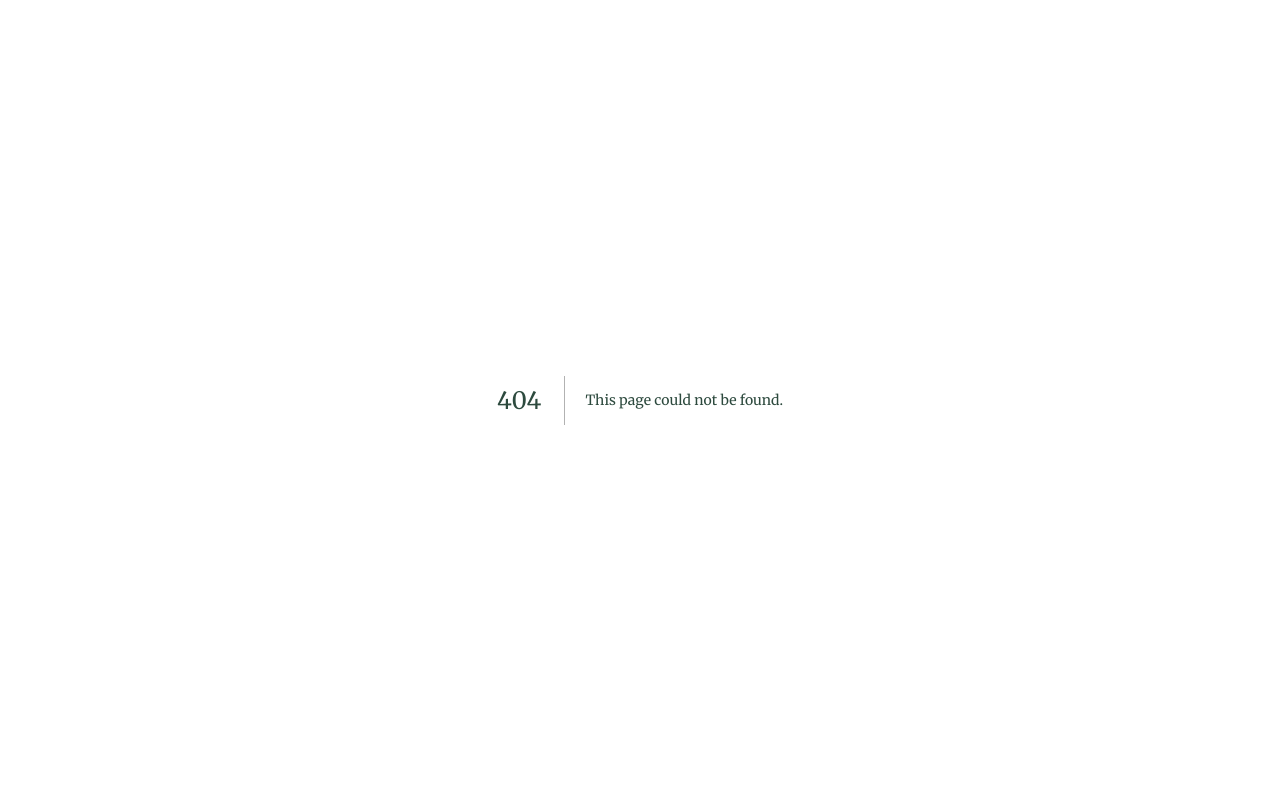
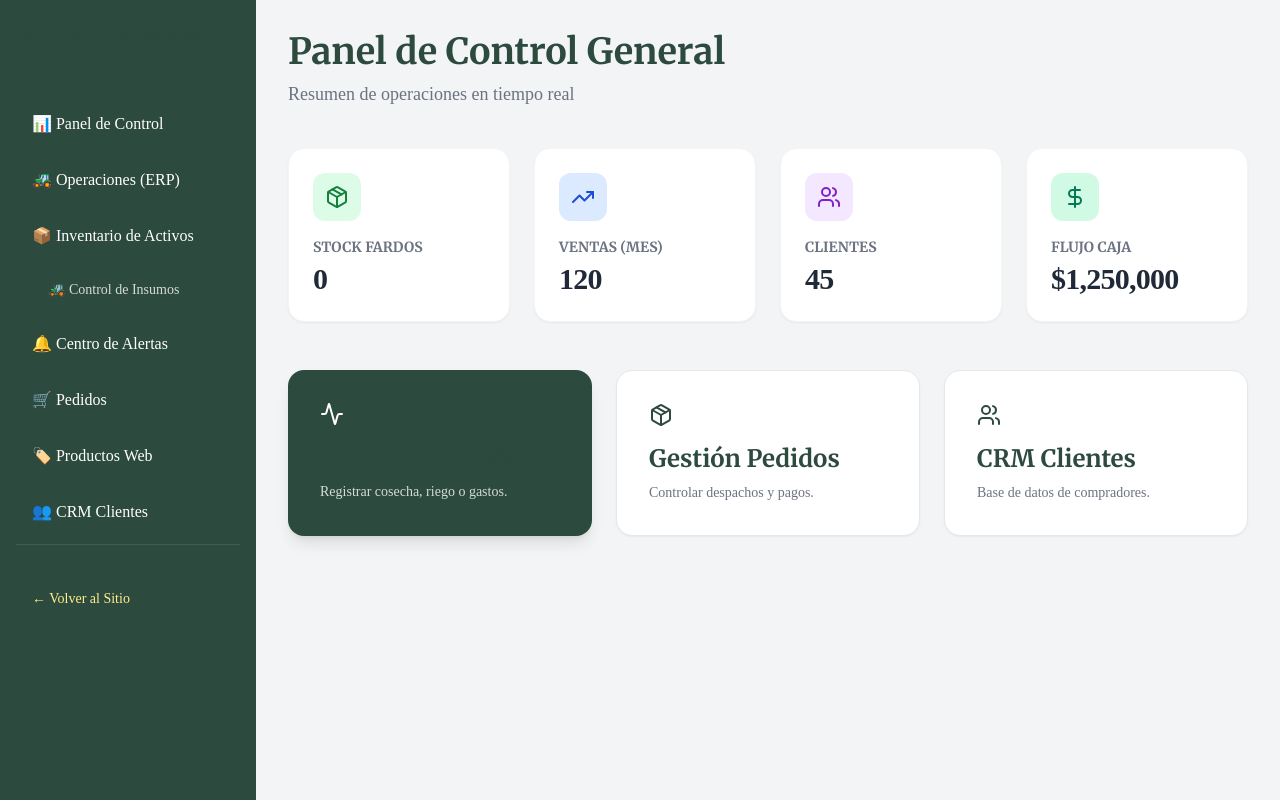
Before and after one commit to alfalfamonterm-ai/alfamonte-web, a Next.js app: page /admin in a window 1280 px wide. Before the commit this address had no page. Shown: the top 800 px of the page. Built offline with nearby package versions, Linux system fonts and the light colour scheme; no server answers; the database is empty.

Commit message:
Sync Admin base. Batch 8.

```diff
--- /dev/null
+++ b/src/app/admin/layout.tsx
@@ -0,0 +1,54 @@
+import Link from 'next/link';
+
+export default function AdminLayout({
+    children,
+}: {
+    children: React.ReactNode;
+}) {
+    return (
+        <div className="min-h-screen bg-gray-100 flex text-gray-900">
+            {/* Sidebar */}
+            <aside className="w-64 bg-[#2D4A3E] text-white flex-shrink-0 hidden md:block">
+                <div className="p-6">
+                    <h2 className="text-xl font-bold font-merriweather">Admin Alfa.Monte</h2>
+                </div>
+                <nav className="mt-6 px-4 space-y-2">
+                    <Link href="/admin" className="block px-4 py-3 rounded-lg hover:bg-white/10 transition-colors">
+                        📊 Panel de Control
+                    </Link>
+                    <Link href="/admin/operations" className="block px-4 py-3 rounded-lg hover:bg-white/10 transition-colors">
+                        🚜 Operaciones (ERP)
+                    </Link>
+                    <Link href="/admin/inventory" className="block px-4 py-3 rounded-lg hover:bg-white/10 transition-colors">
+                        📦 Inventario de Activos
+                    </Link>
+                    <Link href="/admin/inventory/inputs" className="block px-4 py-3 rounded-lg hover:bg-white/10 transition-colors pl-8 text-sm opacity-80">
+                        🚜 Control de Insumos
+                    </Link>
+                    <Link href="/admin/alerts" className="block px-4 py-3 rounded-lg hover:bg-white/10 transition-colors">
+                        🔔 Centro de Alertas
+                    </Link>
+                    <Link href="/admin/orders" className="block px-4 py-3 rounded-lg hover:bg-white/10 transition-colors">
+                        🛒 Pedidos
+                    </Link>
+                    <Link href="/admin/sales/products" className="block px-4 py-3 rounded-lg hover:bg-white/10 transition-colors">
+                        🏷️ Productos Web
+                    </Link>
+                    <Link href="/admin/crm" className="block px-4 py-3 rounded-lg hover:bg-white/10 transition-colors">
+                        👥 CRM Clientes
+                    </Link>
+                    <div className="pt-8 border-t border-white/10 mt-8">
+                        <Link href="/" className="block px-4 py-3 rounded-lg hover:bg-white/10 transition-colors text-yellow-200 text-sm">
+                            ← Volver al Sitio
+                        </Link>
+                    </div>
+                </nav>
+            </aside>
+
+            {/* Main Content */}
+            <main className="flex-1 p-8 overflow-y-auto">
+                {children}
+            </main>
+        </div>
+    );
+}
--- /dev/null
+++ b/src/app/admin/page.tsx
@@ -0,0 +1,74 @@
+"use client";
+
+import { useDashboardStats } from '@/hooks/useDashboardStats';
+import { Package, TrendingUp, Users, DollarSign, Activity, Droplets, Tractor, Fuel, BarChart3 } from 'lucide-react';
+import Link from 'next/link';
+import { Area, AreaChart, Bar, BarChart, CartesianGrid, Cell, Legend, Line, LineChart, Pie, PieChart, ResponsiveContainer, Tooltip, XAxis, YAxis } from 'recharts';
+
+export default function AdminDashboard() {
+    const {
+        baleStock,
+        salesMonth,
+        activeCustomers,
+        cashFlow,
+        dataLoaded,
+        operations,
+        lowStockInputs
+    } = useDashboardStats();
+
+    // KPI Cards configuration
+    const cards = [
+        { title: 'Stock Fardos', value: baleStock.toLocaleString(), icon: <Package size={24} />, color: 'bg-green-100 text-green-700', label: 'Unidades Disponibles' },
+        { title: 'Ventas (Mes)', value: salesMonth.toLocaleString(), icon: <TrendingUp size={24} />, color: 'bg-blue-100 text-blue-700', label: 'Transacciones' },
+        { title: 'Clientes', value: activeCustomers, icon: <Users size={24} />, color: 'bg-purple-100 text-purple-700', label: 'Registrados' },
+        {
+            title: 'Flujo Caja',
+            value: `$${cashFlow.toLocaleString()}`,
+            icon: <DollarSign size={24} />,
+            color: cashFlow >= 0 ? 'bg-emerald-100 text-emerald-700' : 'bg-red-100 text-red-700',
+            label: 'Balance Total'
+        },
+    ];
+
+    return (
+        <div className="max-w-7xl mx-auto pb-12">
+            <div className="mb-10">
+                <h1 className="text-4xl font-bold text-[#2D4A3E] font-merriweather mb-2">Panel de Control General</h1>
+                <p className="text-gray-500 text-lg">Resumen de operaciones en tiempo real</p>
+            </div>
+
+            {/* KPI CARDS */}
+            <div className="grid grid-cols-1 md:grid-cols-2 lg:grid-cols-4 gap-6 mb-12">
+                {cards.map((card, i) => (
+                    <div key={i} className="bg-white p-6 rounded-2xl shadow-sm border border-gray-100">
+                        <div className={`p-3 rounded-xl w-fit mb-4 ${card.color}`}>
+                            {card.icon}
+                        </div>
+                        <h3 className="text-gray-500 text-sm font-bold uppercase mb-1">{card.title}</h3>
+                        <p className="text-3xl font-bold text-gray-800 tracking-tight">{dataLoaded ? card.value : '...'}</p>
+                    </div>
+                ))}
+            </div>
+
+            <div className="grid grid-cols-1 md:grid-cols-3 gap-6">
+                <Link href="/admin/operations/new" className="bg-[#2D4A3E] text-white p-8 rounded-2xl shadow-lg hover:bg-[#1f352c] transition-all">
+                    <Activity className="mb-4" />
+                    <h3 className="text-2xl font-bold mb-2">Nueva Operación</h3>
+                    <p className="text-white/80 text-sm">Registrar cosecha, riego o gastos.</p>
+                </Link>
+
+                <Link href="/admin/orders" className="bg-white border text-gray-800 p-8 rounded-2xl shadow-sm hover:shadow-md transition-all">
+                    <Package className="mb-4 text-[#2D4A3E]" />
+                    <h3 className="text-2xl font-bold mb-2">Gestión Pedidos</h3>
+                    <p className="text-gray-500 text-sm">Controlar despachos y pagos.</p>
+                </Link>
+
+                <Link href="/admin/crm" className="bg-white border text-gray-800 p-8 rounded-2xl shadow-sm hover:shadow-md transition-all">
+                    <Users className="mb-4 text-[#2D4A3E]" />
+                    <h3 className="text-2xl font-bold mb-2">CRM Clientes</h3>
+                    <p className="text-gray-500 text-sm">Base de datos de compradores.</p>
+                </Link>
+            </div>
+        </div>
+    );
+}
--- /dev/null
+++ b/src/hooks/useDashboardStats.ts
@@ -0,0 +1,45 @@
+"use client";
+
+import { useEffect, useState } from 'react';
+import supabase from '@/lib/supabase';
+
+export function useDashboardStats() {
+    const [stats, setStats] = useState({
+        baleStock: 0,
+        salesMonth: 120, // Manual mock for now or fetch from DB
+        activeCustomers: 45,
+        cashFlow: 1250000,
+        dataLoaded: false,
+        operations: [] as any[],
+        lowStockInputs: [] as any[]
+    });
+
+    useEffect(() => {
+        async function loadStats() {
+            try {
+                // 1. Get Bale Stock (InventoryItem id for Bales)
+                const { data: items } = await supabase.from('inventory_items').select('quantity_available').eq('name', 'Fardos Alfalfa 20-25kg').single();
+
+                // 2. Get Operations for charts
+                const { data: ops } = await supabase.from('operations').select('*').order('date', { ascending: false }).limit(50);
+
+                // 3. Get Low Stock Inputs
+                const { data: inputs } = await supabase.from('inputs').select('*').lt('stock_quantity', 10);
+
+                setStats(prev => ({
+                    ...prev,
+                    baleStock: items?.quantity_available || 0,
+                    operations: ops || [],
+                    lowStockInputs: inputs || [],
+                    dataLoaded: true
+                }));
+            } catch (error) {
+                console.error('Error loading dashboard stats:', error);
+                setStats(prev => ({ ...prev, dataLoaded: true }));
+            }
+        }
+        loadStats();
+    }, []);
+
+    return stats;
+}
```
